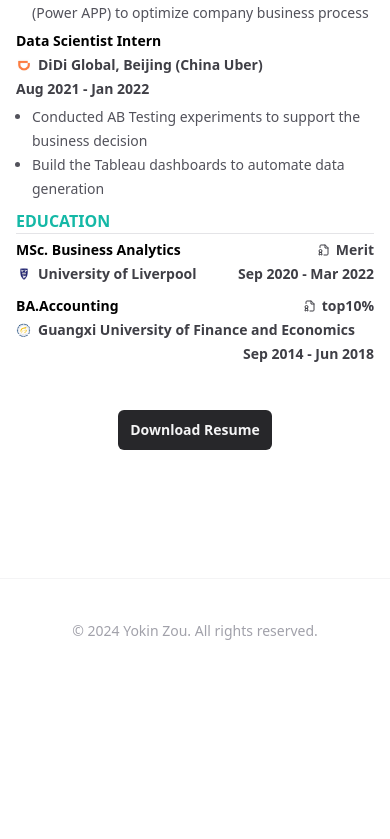
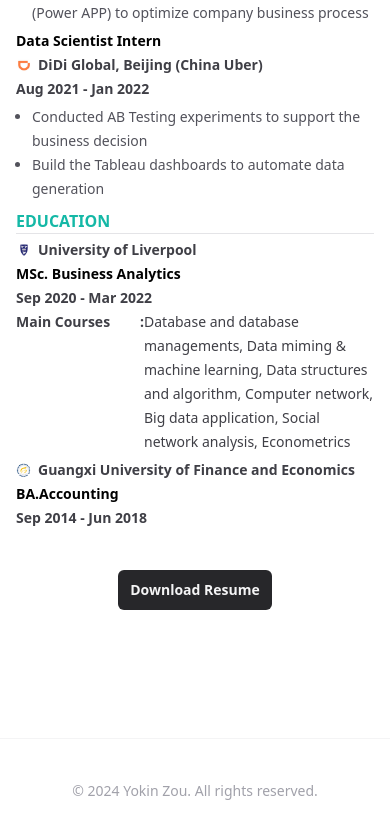
Before and after one commit to yokinzou/yokinCV, a Next.js app: page / in a window 390 px wide. Shown: the part 1409-2248 px from the top of the page. Before the commit the page ends 2116 px from the top, so only its background shows below. Built offline with nearby package versions, Linux system fonts and the light colour scheme.

Commit message:
Update education-section.tsx

```diff
--- a/components/section/education-section.tsx
+++ b/components/section/education-section.tsx
@@ -22,11 +22,10 @@ const education: EducationProps[] = [
     time: "Sep 2014 - Jun 2018",
   },
 ];
-
 function Education({ title, gpa, org, time }: EducationProps) {
   return (
     <section className="text-sm font-semibold text-zinc-700 dark:text-zinc-300">
-      <div className="hidden md:block">
+      <div className=""> {/* Removed 'hidden md:block' */}
         <div className="text-sm font-semibold flex flex-wrap justify-between text-zinc-700 dark:text-zinc-300">
           <div className="flex gap-x-4 flex-wrap">
             <LabelWithGraphic image={org.logo} content={org.name} />
@@ -38,20 +37,20 @@ function Education({ title, gpa, org, time }: EducationProps) {
           <span>{time}</span>
 
           {title === "MSc. Business Analytics" && (
-            <div className="md:flex text-sm">
+            <div className="flex text-sm">
               <div className="w-32 flex-shrink-0 flex justify-between">
                 <span className="font-bold">Main Courses</span>:
               </div>
               <div className="font-normal">
                 Database and database managements, Data miming & machine
-                learning, Data structures and Algorithm, Computer Network, Big
-                data Application, Social network analysis, Econometrics
+                learning, Data structures and algorithm, Computer network, Big
+                data application, Social network analysis, Econometrics
               </div>
             </div>
           )}
 
-          {/* {title === "BA. Accounting" && (
-            <div className="md:flex text-sm">
+          {title === "BA. Accounting" && (
+            <div className="flex text-sm">
               <div className="w-32 flex-shrink-0 flex justify-between">
                 <span className="font-bold">Main Courses</span>:
               </div>
@@ -61,24 +60,14 @@ function Education({ title, gpa, org, time }: EducationProps) {
                 Accounting, Flash Animation Design
               </div>
             </div>
-          )} */}
-        </div>
-        {/* {title} */}
-      </div>
-      <div className="text-sm font-semibold md:hidden text-zinc-700 dark:text-zinc-300 mb-1">
-        <div className="flex gap-x-4 flex-wrap justify-between">
-          <div className="font text-black dark:text-white">{title}</div>
-          <LabelWithGraphic icon={Icons.FileBadge} content={gpa} />
-        </div>
-        <div className="flex gap-x-4 flex-wrap justify-between">
-          <LabelWithGraphic image={org.logo} content={org.name} />
-          <span className="text-right flex-1">{time}</span>
-          {/* <span className="text-right flex-1">{courses}</span> */}
+          )}
         </div>
       </div>
+      {/* ... rest of the code remains the same */}
     </section>
   );
 }
+
 
 export default function EducationSection() {
   return (
```
